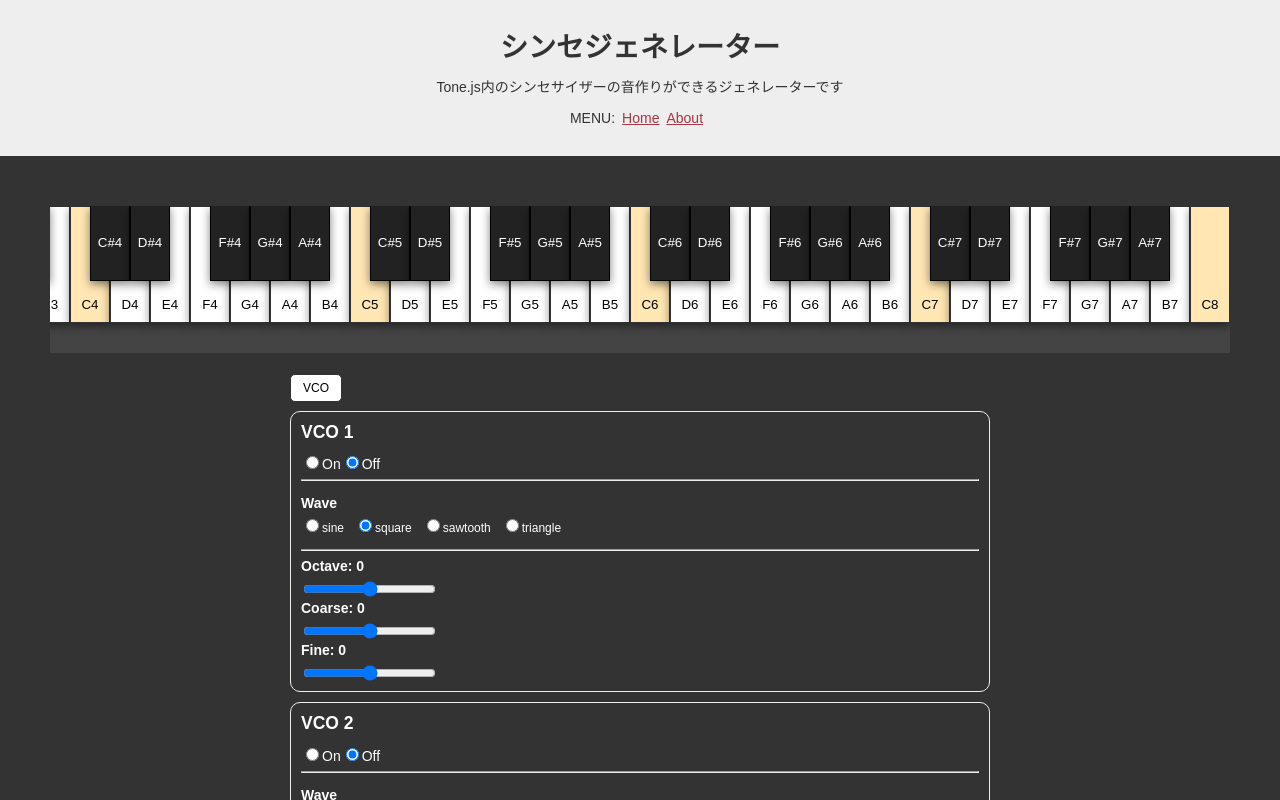
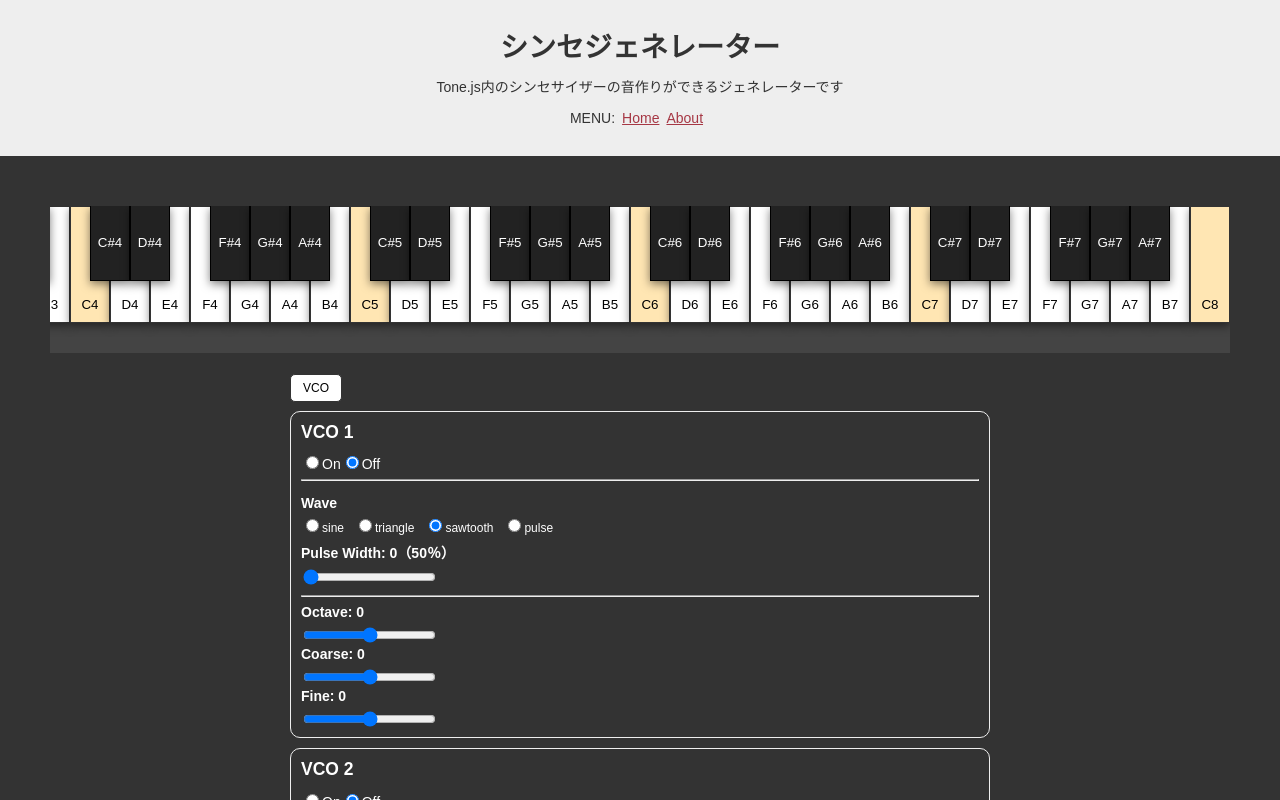
Before and after one commit to ryo-i/synth-generator, a Next.js app: page / in a window 1280 px wide. Shown: the top 800 px of the page. Built offline with nearby package versions, Linux system fonts and the light colour scheme.

Commit message:
波形のsquareをpulseにしてパルス幅を可変に #3

```diff
--- a/components/Inner.tsx
+++ b/components/Inner.tsx
@@ -182,10 +182,14 @@ function Inner() {
   const [keyButtons, setKeyButtons] = useState([]);
   const [osc1, setOsc1] = useState(null);
   const [osc2, setOsc2] = useState(null);
+  const [pulseOsc1, setPulseOsc1] = useState(null);
+  const [pulseOsc2, setPulseOsc2] = useState(null);
   const [onOff1, setonOff1] = useState(false);
   const [onOff2, setonOff2] = useState(false);
-  const [waveType1, setWaveType1] = useState('square');
-  const [waveType2, setWaveType2] = useState('square');
+  const [waveType1, setWaveType1] = useState('sawtooth');
+  const [waveType2, setWaveType2] = useState('sawtooth');
+  const [pulseWidth1, setPulseWidth1] = useState(0);
+  const [pulseWidth2, setPulseWidth2] = useState(0);
   const [octave1, setOctave1] = useState(0);
   const [octave2, setOctave2] = useState(0);
   const [coarse1, setCoarse1] = useState(0);
@@ -199,6 +203,8 @@ function Inner() {
     onOffName: ['onOff1', 'onOff2'],
     waveTypeName: ['waveType1', 'waveType2'],
     waveTypeValue: [waveType1, waveType2],
+    pulseWidthName: ['pulseWidth1', 'pulseWidth2'],
+    pulseWidthValue: [pulseWidth1, pulseWidth2],
     octaveName: ['octave1', 'octave2'],
     octaveValue: [octave1, octave2],
     coarseName: ['coarse1', 'coarse2'],
@@ -245,12 +251,14 @@ function Inner() {
   };
 
 
-  // 鍵盤 & シンセ設定
+  // 鍵盤 & シンセ初期設定
   useEffect(() => {
     pushKeyButtons();
     document.querySelector('#key').scrollLeft = (keyWidth * 23);
     setOsc1(new Tone.Oscillator().toDestination());
     setOsc2(new Tone.Oscillator().toDestination());
+    setPulseOsc1(new Tone.PulseOscillator().toDestination());
+    setPulseOsc2(new Tone.PulseOscillator().toDestination());
   },[]);
 
 
@@ -303,14 +311,26 @@ function Inner() {
     const changeOctaveKey2 = getOctaveKey(keyValue, octave2);
     const changeCoarseKey2 = getCoarseKey(changeOctaveKey2, coarse2);
     const changeFineValue2 = getFineValue(changeCoarseKey2, fine2);
+    const isValue1 = onOff1 && changeOctaveKey1 && changeCoarseKey1;
+    const isValue2 = onOff2 && changeOctaveKey2 && changeCoarseKey2;
+    const isPulse1 = waveType1 === 'pulse';
+    const isPulse2 = waveType2 === 'pulse';
 
-    if (onOff1 && changeOctaveKey1 && changeCoarseKey1) {
+    if (isValue1 && isPulse1) {
+      pulseOsc1.width.value = pulseWidth1;
+      pulseOsc1.frequency.value = changeFineValue1;
+      pulseOsc1.start();
+    } else if (isValue1) {
       osc1.type = waveType1;
       osc1.frequency.value = changeFineValue1;
       osc1.start();
     }
 
-    if (onOff2 && changeOctaveKey2 && changeCoarseKey2) {
+    if (isValue2 && isPulse2) {
+      pulseOsc2.width.value = pulseWidth2;
+      pulseOsc2.frequency.value = changeFineValue2;
+      pulseOsc2.start();
+    } else if (isValue2) {
       osc2.type = waveType2;
       osc2.frequency.value = changeFineValue2;
       osc2.start();
@@ -321,8 +341,20 @@ function Inner() {
 
   // 鍵盤を押したら音を止める
   const keyRelease = (e) => {
-    osc1.stop();
-    osc2.stop();
+    const isPulse1 = waveType1 === 'pulse';
+    const isPulse2 = waveType2 === 'pulse';
+
+    if (isPulse1) {
+      pulseOsc1.stop();
+    } else {
+      osc1.stop();
+    }
+
+    if (isPulse2) {
+      pulseOsc2.stop();
+    } else {
+      osc2.stop();
+    }
   };
 
 
@@ -358,6 +390,19 @@ function Inner() {
       }
   };
 
+
+  const changePulseWidth= (e: React.ChangeEvent<HTMLInputElement>): void => {
+    const keyValue: number = Number(e.target.value);
+    const oscType: string = e.target.dataset.osc;
+    switch (oscType) {
+      case '1':
+        setPulseWidth1(keyValue);
+        break;
+      case '2':
+        setPulseWidth2(keyValue);
+        break;
+      }
+  };
 
   // オクターブ変更
   const changeOctave = (e: React.ChangeEvent<HTMLInputElement>): void => {
@@ -435,7 +480,7 @@ function Inner() {
             <div id="synth_pannels">
               <TabPanel>
                 {inner.vcoName.map((vcoName, index) =>
-                  <section id={vcoName} className="synth_section">
+                  <section id={vcoName} className="synth_section" key={index}>
                     <h3>{vcoData.vcoName[index]}</h3>
                     <div className="onOffButton">
                       <label>
@@ -454,6 +499,10 @@ function Inner() {
                             <input type="radio" name={vcoData.waveTypeName[index]} data-osc={vcoData.vcoId[index]} value={waveType} onChange={changeWaveType} defaultChecked={waveType === (vcoData.waveTypeValue[index]) ? true : false} />{waveType}
                           </label>
                         )}
+                      </dd>
+                      <dt>Pulse Width: {vcoData.pulseWidthValue[index]}（{vcoData.pulseWidthValue[index] * 50 + 50}％）</dt>
+                      <dd>
+                        <input type="range" name={vcoData.pulseWidthName[index]} data-osc={vcoData.vcoId[index]} value={vcoData.pulseWidthValue[index]} onChange={changePulseWidth}  min="0" max="1" step="0.02" />
                       </dd>
                       <hr />
                       <dt>Octave: {vcoData.octaveValue[index]}</dt>
--- a/data/data.json
+++ b/data/data.json
@@ -37,7 +37,7 @@
         ]
       },
       "vcoName": ["vco1", "vco2"],
-      "waveTypes": ["sine", "square", "sawtooth", "triangle"]
+      "waveTypes": ["sine", "triangle", "sawtooth", "pulse"]
     },
     "footer": {
         "text": "©️ イイダリョウ"
--- a/pages/about.tsx
+++ b/pages/about.tsx
@@ -53,7 +53,7 @@ function About() {
             <section>
                 <h2>進捗</h2>
                 <ul>
-                    <li>VCO1とVCO2が内容が似ているので一元化 <a href="https://github.com/ryo-i/synth-generator/issues/3">#3</a></li>
+                    <li>波形のsquareをpulseにしてパルス幅を可変に <a href="https://github.com/ryo-i/synth-generator/issues/3">#3</a></li>
                 </ul>
             </section>
             <section>
```
Also changed, not shown: 1 other file (tests, documents, lock files or other folders).
